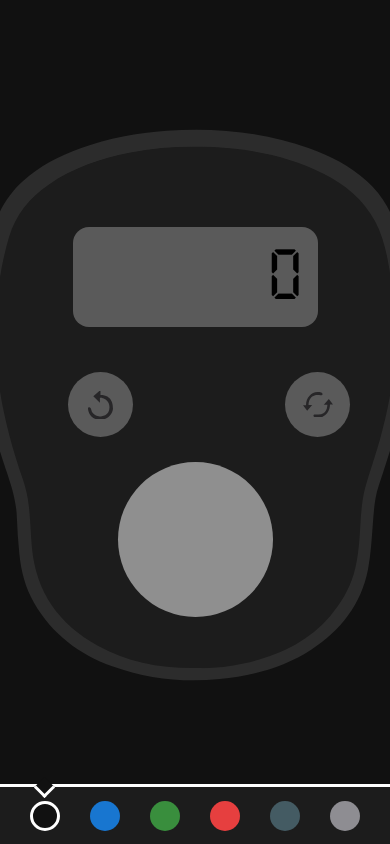
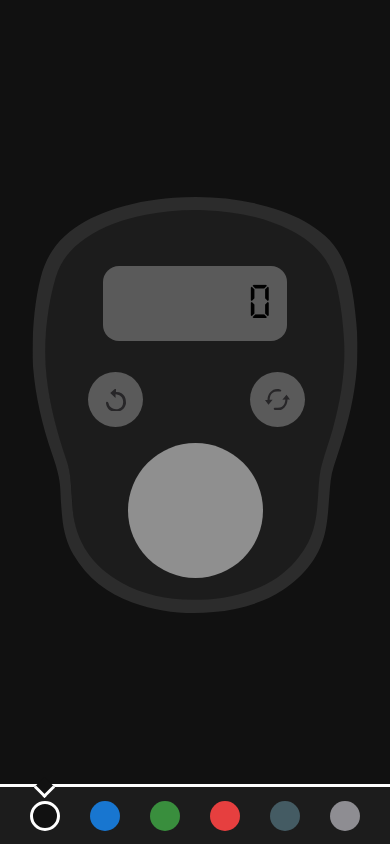
Before and after one commit to AbdullahSoulat/Counter_Application, a plain HTML site: page index.html in a window 390 px wide. Drawn offline with Linux system fonts and the light colour scheme.

Commit message:
made it responsive on mobile

```diff
--- a/style.css
+++ b/style.css
@@ -236,7 +236,65 @@ p {
 
 /* adding media queries so that the app works on mobile */
 @media all and (max-width: 500px) {
-    body {
-        background-color: #111111;
+    .display {
+        width: 183.75px;
+        height: 75px;
+        position: relative;
+    }
+
+    .buttons {
+        width: 300px;
+        height: 116.25px;
+        display: flex;
+        align-items: center;
+        position: relative;
+    }
+
+    .button {
+        width: 55px;
+        position: absolute;
+    }
+
+    .back {
+        left: 43px;
+    }
+
+    .reset {
+        right: 40px;
+    }
+
+    .Back-Button-svg {
+        width: 20px;
+    }
+
+    .Reset-Button-svg {
+        width: 25px;
+    }
+
+    p {
+        font-size: 3rem;
+        top: 0px;
+    }
+
+    .forward-button {
+        width: 135px;
+        margin-top: -15px;
+    }
+
+    .svg-container {
+        width: 325px;
+        z-index: -5;
+    }
+
+    .counter-fill {
+        position: absolute;
+        right: 3px;
+        top: 17px;
+        width: 310px;
+        z-index: -4;
+    }
+
+    .counter-border {
+
     }
 }
```
